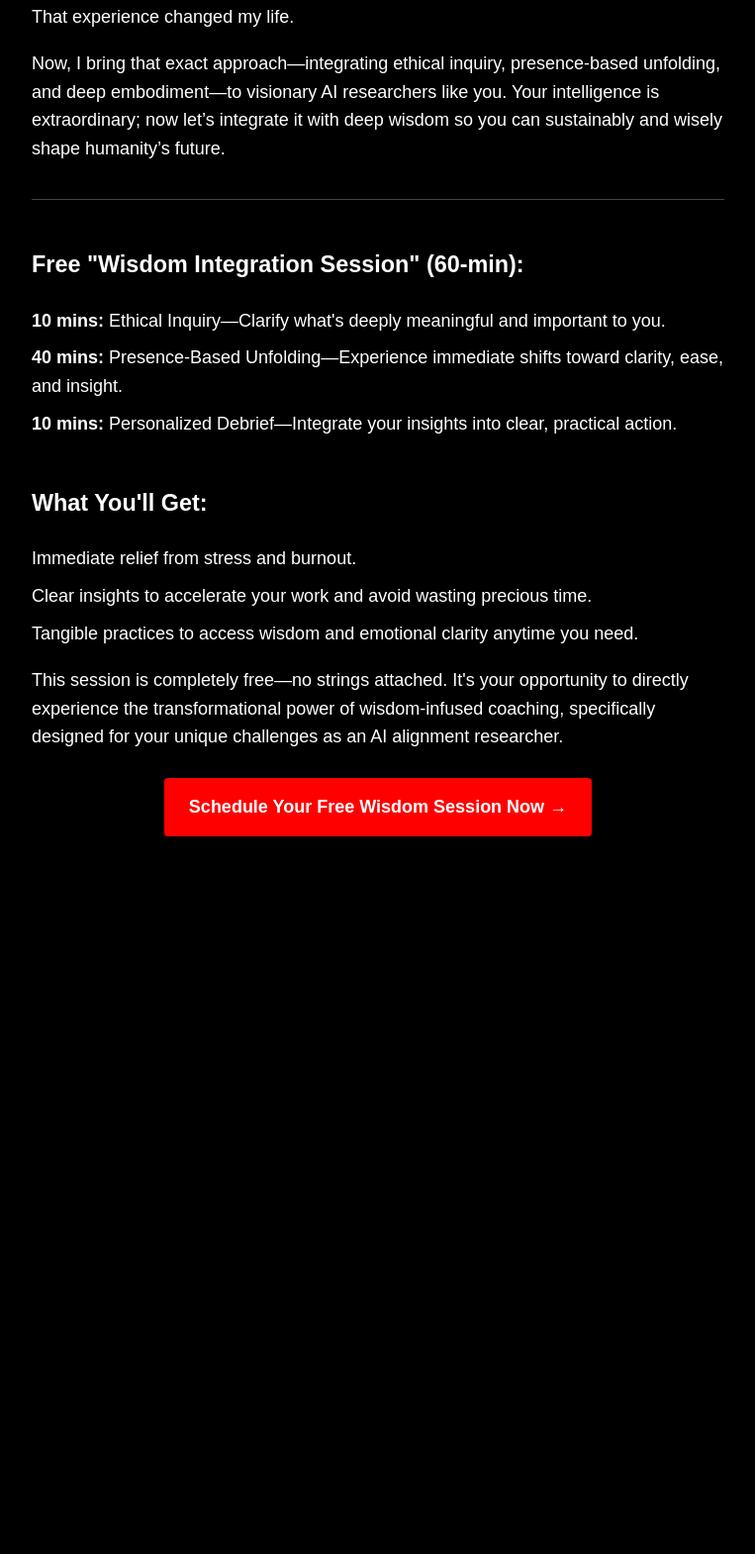
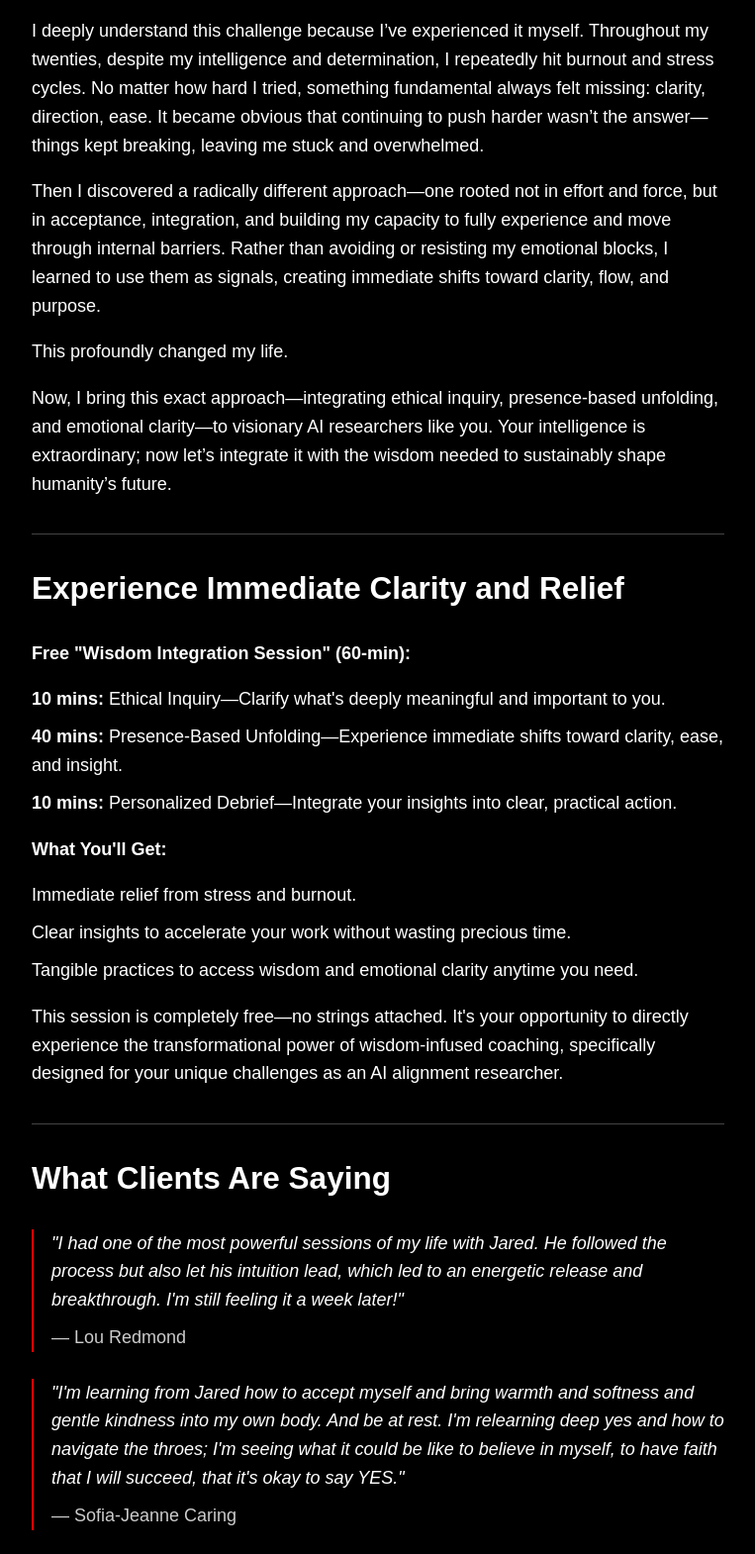
Before and after one commit to kapslap/pia, a plain HTML site: page index.html in a window 1280 px wide. Shown: the part 750-2320 px from the top of the page at 99% size, without its empty margins (258-1021 px from the left). Before the commit the page ends 1635 px from the top, so only its background shows below. Drawn offline with Linux system fonts and the light colour scheme.

Commit message:
Update index.html

```diff
--- a/index.html
+++ b/index.html
@@ -4,6 +4,9 @@
   <meta charset="UTF-8">
   <title>Path to Inner Alpha</title>
   <meta name="viewport" content="width=device-width, initial-scale=1.0">
+  <!-- Favicon -->
+  <link rel="icon" type="image/png" href="favicon.png" />
+
   <style>
     /* Basic reset and body styles */
     body {
@@ -29,16 +32,13 @@
       margin-bottom: 1em;
       line-height: 1.2;
     }
-
     h1 {
       font-size: 2em;
       margin-top: 0;
     }
-
     h2 {
       font-size: 1.75em;
     }
-
     h3 {
       font-size: 1.4em;
     }
@@ -47,13 +47,11 @@
     p {
       margin-bottom: 1em;
     }
-
     ul {
       list-style-type: none;
       padding: 0;
       margin: 0 0 1em 0;
     }
-
     li {
       margin-bottom: 0.5em;
     }
@@ -72,12 +70,29 @@
       font-weight: bold;
     }
 
+    /* Quote styles */
+    blockquote {
+      border-left: 2px solid #f00;
+      padding-left: 1em;
+      margin: 1.5em 0;
+      font-style: italic;
+    }
+    blockquote p {
+      margin: 0;
+    }
+    .quote-author {
+      display: block;
+      margin-top: 0.5em;
+      font-style: normal;
+      font-weight: normal;
+      opacity: 0.8;
+    }
+
     /* Center and style the call-to-action button */
     .cta-button-container {
       text-align: center;
-      margin-top: 1.5em;
+      margin-top: 2em;
     }
-
     .cta-button {
       display: inline-block;
       text-decoration: none;
@@ -88,7 +103,6 @@
       font-weight: bold;
       transition: background-color 0.3s, color 0.3s;
     }
-
     .cta-button:hover {
       background-color: #444;
       color: #fff;
@@ -97,7 +111,7 @@
     /* Media query for extra small screens */
     @media (max-width: 400px) {
       body {
-        font-size: 16px; /* Slightly reduce font to fit small screens */
+        font-size: 16px; /* Slightly reduce font on very small screens */
       }
       h1 {
         font-size: 1.8em;
@@ -110,52 +124,65 @@
 </head>
 <body>
   <div class="container">
+
     <h2>You’re building the Intelligence of a God.</h2>
     <h1>Do you have the Wisdom to wield it?</h1>
 
     <hr>
 
+    <h2>Your Deepest Work Requires Your Deepest Wisdom</h2>
     <p>
       You're at the forefront of the greatest existential challenge of our era—AI Alignment.
       Your intelligence is profound, your impact unmatched. But even the most brilliant minds
-      hit a wall: stress, burnout, overwhelm.
-    </p>
-    <p>What if the missing piece isn't working harder or smarter—but accessing deeper wisdom?</p>
-
-    <hr>
-
-    <p>
-      I get it—I’ve been there. Throughout my twenties, I battled intense mental health struggles,
-      constantly spinning in circles, feeling burnt out and stuck. Like you, I had intelligence—
-      but something critical was missing. I tried every method, every technique, every "fix."
+      hit walls: stress, burnout, overwhelm.
     </p>
     <p>
-      Then I discovered a radically different approach: one that didn't see me as something to
-      be "fixed," but as something ready to naturally unfold. By welcoming every part of myself—
-      including the uncomfortable ones—I found unprecedented clarity, flow, and purpose.
+      What if the missing piece isn't working harder or smarter—but accessing deeper wisdom?
     </p>
-    <p>That experience changed my life.</p>
-
     <p>
-      Now, I bring that exact approach—integrating ethical inquiry, presence-based unfolding,
-      and deep embodiment—to visionary AI researchers like you. Your intelligence is
-      extraordinary; now let’s integrate it with deep wisdom so you can sustainably and
-      wisely shape humanity’s future.
+      Yet often, subtle barriers prevent us from accessing this wisdom—persistent stress,
+      emotional overwhelm, a sense of disconnection, or simply feeling that something fundamental
+      is missing.
     </p>
 
     <hr>
 
-    <div class="section-title">Free "Wisdom Integration Session" (60-min):</div>
+    <h2>A New Approach to Break Through Burnout</h2>
+    <p>
+      I deeply understand this challenge because I’ve experienced it myself. Throughout my twenties,
+      despite my intelligence and determination, I repeatedly hit burnout and stress cycles. No matter
+      how hard I tried, something fundamental always felt missing: clarity, direction, ease. It became
+      obvious that continuing to push harder wasn’t the answer—things kept breaking, leaving me stuck
+      and overwhelmed.
+    </p>
+    <p>
+      Then I discovered a radically different approach—one rooted not in effort and force, but in
+      acceptance, integration, and building my capacity to fully experience and move through
+      internal barriers. Rather than avoiding or resisting my emotional blocks, I learned to
+      use them as signals, creating immediate shifts toward clarity, flow, and purpose.
+    </p>
+    <p>This profoundly changed my life.</p>
+    <p>
+      Now, I bring this exact approach—integrating ethical inquiry, presence-based unfolding,
+      and emotional clarity—to visionary AI researchers like you. Your intelligence is
+      extraordinary; now let’s integrate it with the wisdom needed to sustainably shape
+      humanity’s future.
+    </p>
+
+    <hr>
+
+    <h2>Experience Immediate Clarity and Relief</h2>
+    <p><strong>Free "Wisdom Integration Session" (60-min):</strong></p>
     <ul>
       <li><strong>10 mins:</strong> Ethical Inquiry—Clarify what's deeply meaningful and important to you.</li>
       <li><strong>40 mins:</strong> Presence-Based Unfolding—Experience immediate shifts toward clarity, ease, and insight.</li>
       <li><strong>10 mins:</strong> Personalized Debrief—Integrate your insights into clear, practical action.</li>
     </ul>
 
-    <div class="section-title">What You'll Get:</div>
+    <p><strong>What You'll Get:</strong></p>
     <ul>
       <li>Immediate relief from stress and burnout.</li>
-      <li>Clear insights to accelerate your work and avoid wasting precious time.</li>
+      <li>Clear insights to accelerate your work without wasting precious time.</li>
       <li>Tangible practices to access wisdom and emotional clarity anytime you need.</li>
     </ul>
 
@@ -165,11 +192,43 @@
       for your unique challenges as an AI alignment researcher.
     </p>
 
+    <hr>
+
+    <h2>What Clients Are Saying</h2>
+
+    <blockquote>
+      <p>"I had one of the most powerful sessions of my life with Jared. He followed the process but also let his intuition lead, which led to an energetic release and breakthrough. I'm still feeling it a week later!"</p>
+      <span class="quote-author">— Lou Redmond</span>
+    </blockquote>
+
+    <blockquote>
+      <p>"I'm learning from Jared how to accept myself and bring warmth and softness and gentle kindness into my own body. And be at rest. I'm relearning deep yes and how to navigate the throes; I'm seeing what it could be like to believe in myself, to have faith that I will succeed, that it's okay to say YES."</p>
+      <span class="quote-author">— Sofia-Jeanne Caring</span>
+    </blockquote>
+
+    <blockquote>
+      <p>"Every single session with Jared unlocks something unexpected and profound. It's remarkable. So glad I found him."</p>
+      <span class="quote-author">— Mitch Kochanski</span>
+    </blockquote>
+
+    <blockquote>
+      <p>"Jared did a fantastic job holding space for me, making me feel safe to express my feelings as we explored emotionally-challenging aspects of my psychology. As a result of his prompting, guidance, and reflection, I've developed powerful internal metaphors for understanding parts of my personality that have given me confidence in making difficult decisions and dealing with uncertainty. Thank you so much, Jared!"</p>
+      <span class="quote-author">— David Shimel</span>
+    </blockquote>
+
+    <blockquote>
+      <p>"Jared takes you directly to the deepest parts of yourself so you can communicate with your truest wisdom and heal fast with no translation needed. Skip years of lost-in-translation talk therapy—go straight to the source."</p>
+      <span class="quote-author">— Corey Hunter</span>
+    </blockquote>
+
+    <hr>
+
     <div class="cta-button-container">
       <a class="cta-button" href="https://calendly.com/jaredclucas/ws" target="_blank">
         Schedule Your Free Wisdom Session Now →
       </a>
     </div>
+
   </div>
 </body>
 </html>
```
